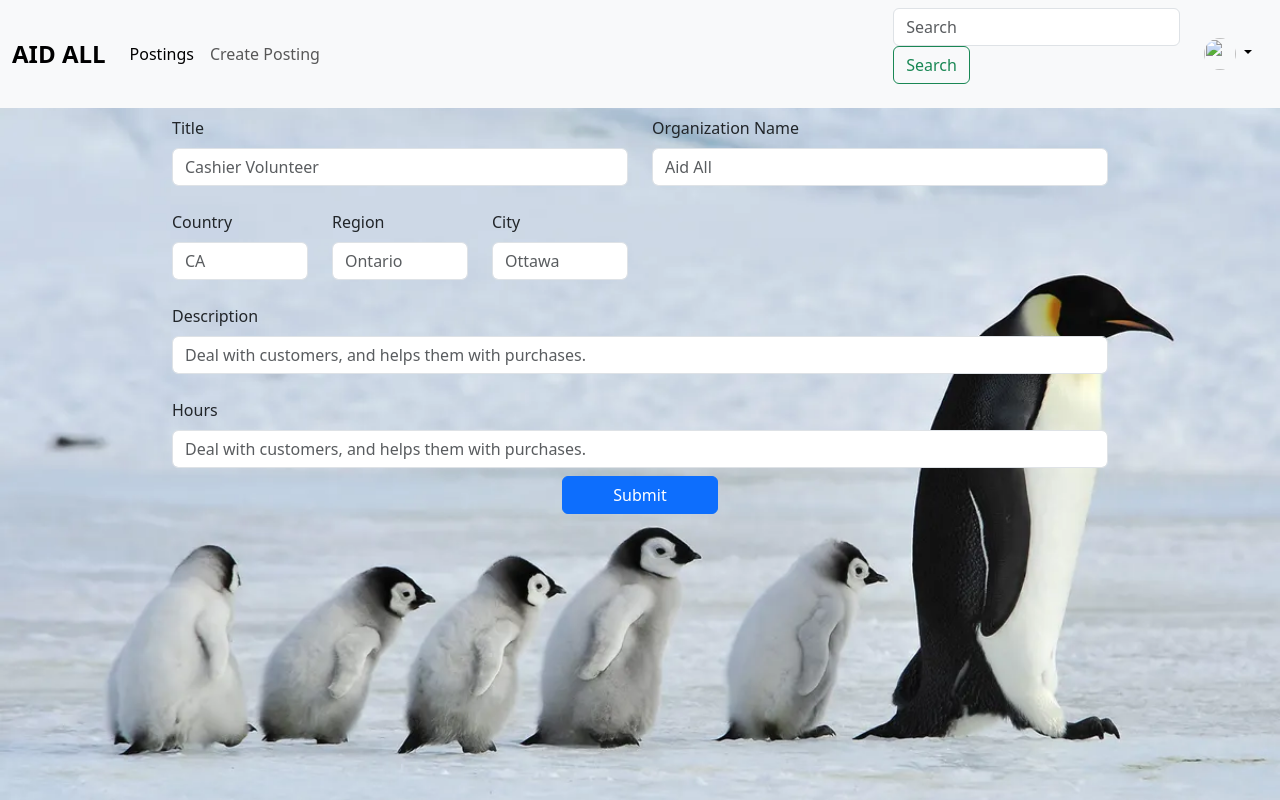
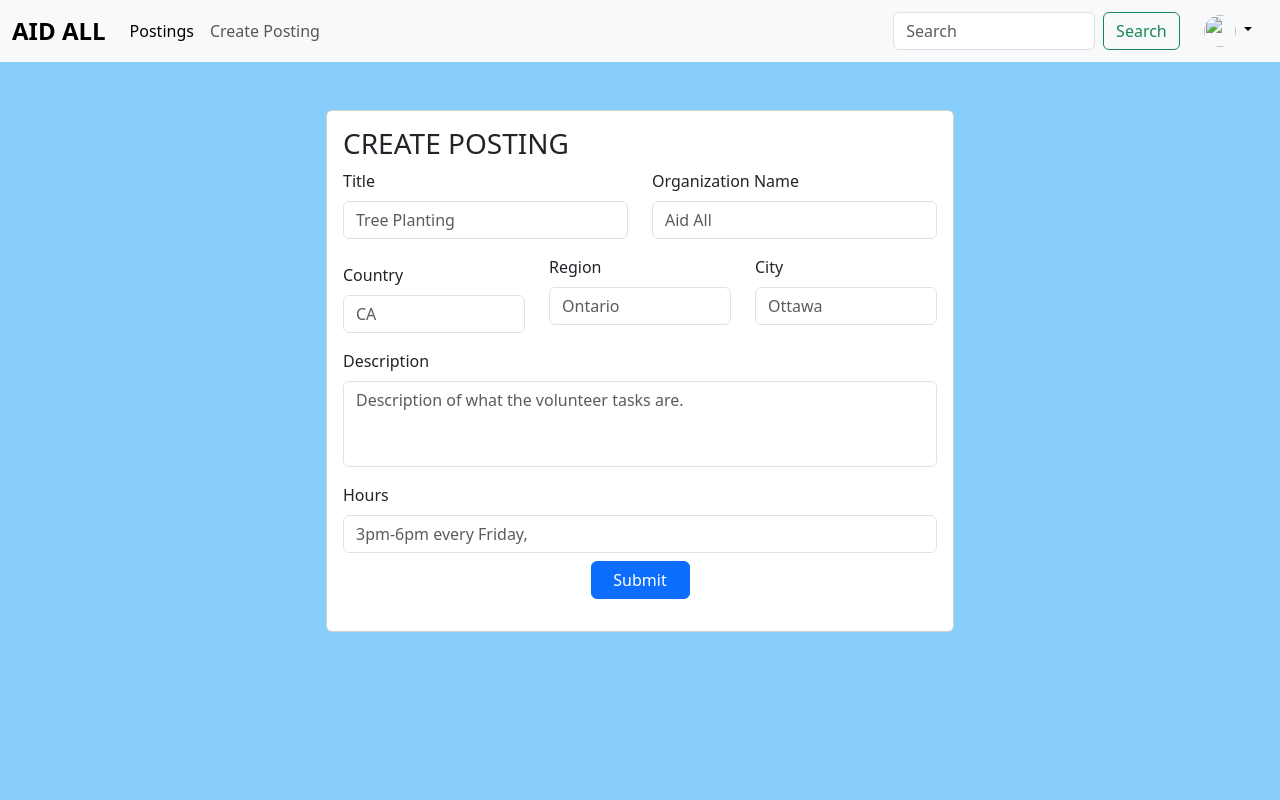
Before and after one commit to jackdkdf/AidAll, a Django app: page /posting/create in a window 1280 px wide. Run offline with Django 5.2, Linux system fonts and the light colour scheme; the visitor is signed in with stand-in values (Sample User, id 1); some libraries are stand-ins or nearby versions.

Commit message:
Updated create posting and post details styling

```diff
--- a/core/templates/core/navbar.html
+++ b/core/templates/core/navbar.html
@@ -5,7 +5,7 @@
     {% block bscss %} {% endblock %}
 </head>
 
-<body data-bs-theme="light" class="vh-100" style="overscroll-behavior: none; background-image: url({% static 'core/img/login_background2.webp' %}); background-size: cover; background-repeat: no-repeat; background-position: center top">
+<body data-bs-theme="light" style="overscroll-behavior: none; background-color: lightskyblue;">
     <nav class="navbar navbar-expand-lg sticky-top bg-light navbar-light">
         <div class="container-fluid">
             <a class="navbar-brand fw-bold fs-4" href="{% url 'posting-list' %}">AID ALL</a>
@@ -21,7 +21,7 @@
                         <a class="nav-link" href="{% url 'posting-create' %}">Create Posting</a>
                     </li>
                 </ul>
-                <form action={% block searchlink %}{% endblock %} class="d-flex mb-lg-0" style="width: 25%;">
+                <form action={% block searchlink %}{% endblock %} class="d-flex mb-lg-0 w-25">
                     <input name="q" class="form-control me-2" type="search" placeholder="Search" aria-label="Search">
                     <button class="btn btn-outline-success" type="submit">Search</button>
                 </form>
--- a/core/templates/core/posting_form.html
+++ b/core/templates/core/posting_form.html
@@ -7,42 +7,60 @@
 <link rel="stylesheet" href="{% static 'core/scss/custom.css' %}" />
 {% endblock%}
 
+{% block searchlink %}
+{% url 'posting-search' %}
+{% endblock %}
+
 {% block content %}
+<div class="container-fluid mt-5">
   <div class="d-flex justify-content-center">
-    <form class="row g-3 w-75" method="POST" enctype="mjkhgfa">
+    <div class="card w-50">
+      <div class="card-body">
+        <h5 class="card-title h3">CREATE POSTING</h5>
+        <form method="POST" enctype="mjkhgfa">
           {% csrf_token %}
-    <div class="col-md-6 mt-2">
+          <div class="row mb-3">
+            <div class="col">
               <label class="form-label">Title</label>
-      <input name="title" maxlength="100" type="text" required="" class="form-control" id="id_title" placeholder="Cashier Volunteer">
+              <input name="title" maxlength="100" type="text" required="" class="form-control" id="id_title" placeholder="Tree Planting">
             </div>
-    <div class="col-md-6 mt-2">
+            <div class="col">
               <label  class="form-label">Organization Name</label>
               <input name="organization" type="text" class="form-control" id="id_organization" maxlength="100" required=""  placeholder="Aid All">
             </div>
-    <div class="col-md-2 mt-4">
+          </div>
+          <div class="row mb-3">
+            <div class="col mt-2">
               <label class="form-label">Country</label>
               <input name="country" type="text" maxlength="2" minlength="2" class="form-control" id="id_country" placeholder="CA">
             </div>
-      <div class="col-md-2 mt-4">
+            <div class="col">
               <label class="form-label">Region</label>
               <input name="region" type="text" class="form-control" maxlength="25"  id="id_region" placeholder="Ontario">
             </div>
-      <div class="col-md-2 mt-4">
+            <div class="col">
               <label class="form-label">City</label>
               <input name="city" type="text" class="form-control" id="id_city" placeholder="Ottawa">
             </div>
-      <div class="col-12 mt-4">
+          </div>
+          <div class="row mb-3">
+            <div class="col-12">
               <label class="form-label">Description</label>
-        <input name="description" type="text" class="form-control" id="id_description" placeholder="Deal with customers, and helps them with purchases.">
+              <textarea name="description" style="resize: none;" rows=3 type="text" class="form-control" id="id_description" placeholder="Description of what the volunteer tasks are."></textarea>
             </div>
-      <div class="col-12 mt-4">
+          </div>
+
+            <div class="col-12">
               <label class="form-label">Hours</label>
-        <input name="hours" type="text" class="form-control" id="id_hours" placeholder="Deal with customers, and helps them with purchases.">
+              <input name="hours" type="text" class="form-control" id="id_hours" placeholder="3pm-6pm every Friday,">
             </div>
             <div class="d-flex justify-content-center" >
               <button type="submit" class="btn btn-primary mt-2 col-2 justify-content-center">Submit</button>
             </div>
         </form>
+      </div>
+    </div>
+  </div>
 </div>
 {% endblock %}
 
--- a/core/templates/core/posting_list.html
+++ b/core/templates/core/posting_list.html
@@ -18,11 +18,11 @@
 {% endblock %}
 
 {% block content %}
-<div id="posting-list"class="container-fluid overflow-scroll" style="max-height: 100vh;">
+<div id="posting-list"class="container-fluid">
     <div class="row row-cols-2 justify-content-center align-items-center ms-auto me-auto mt-4">
         {% for posting in page_obj %}
-            <div class="col w-50 mb-4">
-                <div class="card shadow border border-dark" style="background-color: rgba(255, 255, 255, 0.7); height: ">
+            <div class="col mb-4" style="width: 49%;">
+                <div class="card shadow border border-dark" style="background-color: rgba(255, 255, 255, 0.8); height: ">
                     <div class="card-body">
                         <div class="container-fluid">
                             <div class="row">
```
Also changed, not shown: core/templates/core/posting_detail.html (+6 -10 lines), core/static/core/img/repeatablebackground.avif (added), core/static/core/img/repeatablebackground.png (added). Lines whose indentation alone changed are shown as unchanged.
